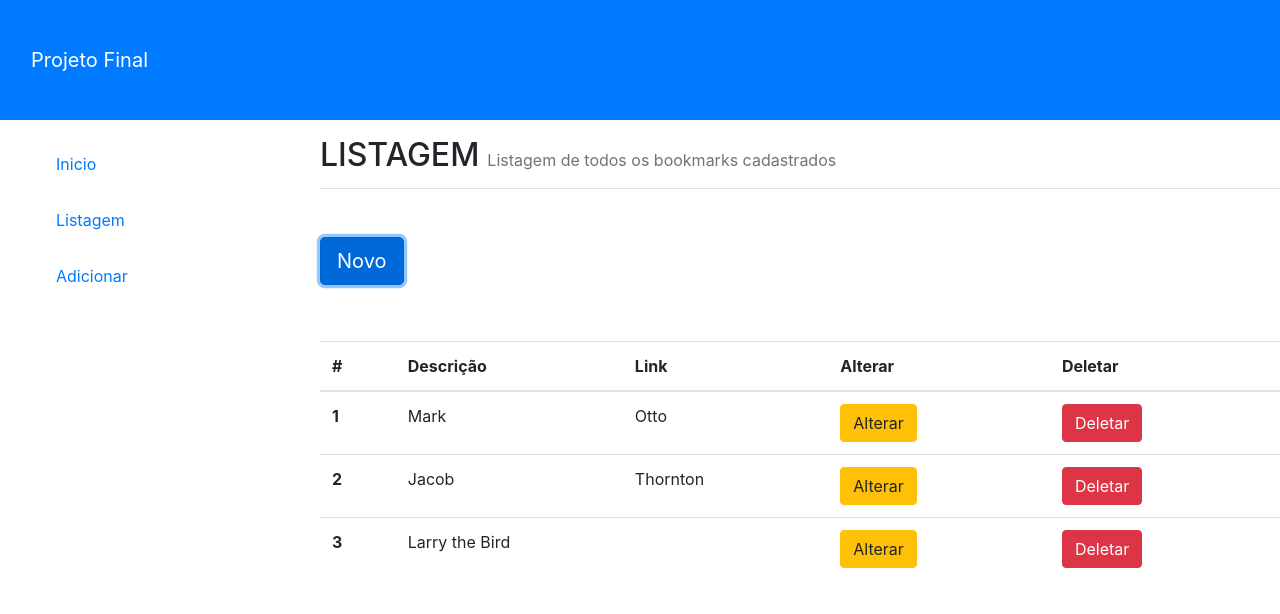
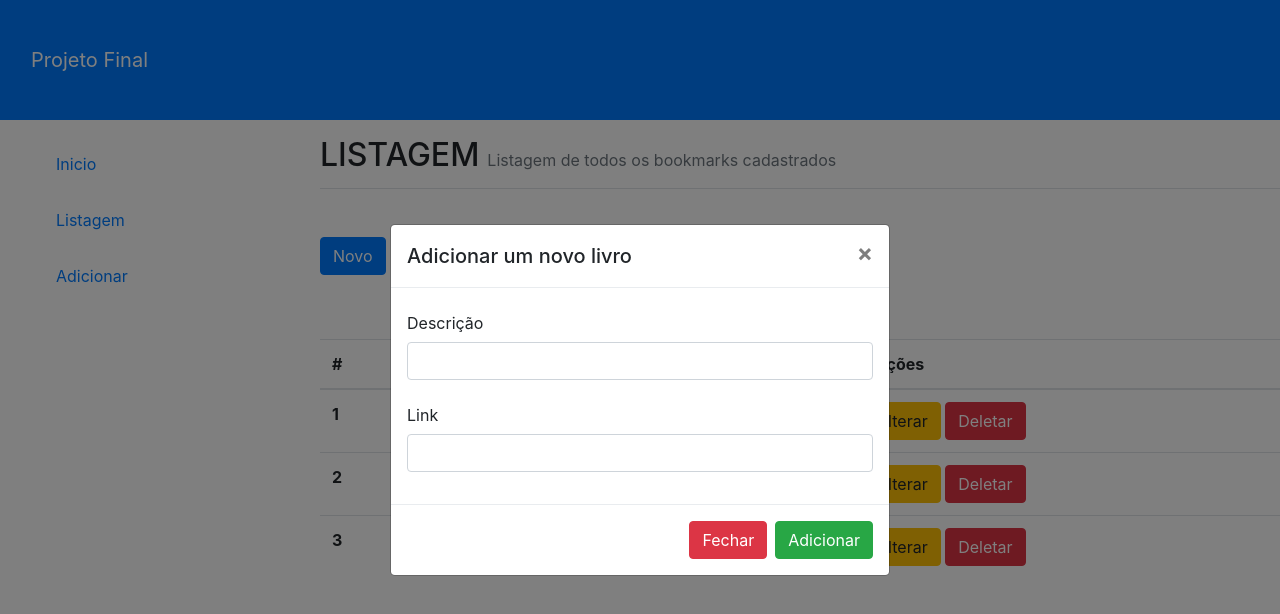
Before and after one commit to Olafi-MooN/Projeto-Final-Bootstrap-Otaviano, a plain HTML site: page index.html in a window 1280 px wide. Both pictures are taken after a click on the button "Novo". Drawn offline with nearby package versions, Linux system fonts and the light colour scheme.

Commit message:
adicionar modal para a criaçao de novos

```diff
--- a/index.html
+++ b/index.html
@@ -1,16 +1,15 @@
 <!DOCTYPE html>
 <html lang="pt-br">
+
 <head>
   <meta charset="utf-8">
-    <meta http-equiv="X-UA-Compatible" content="IE=edge">
-    <meta name="viewport" content="width=device-width, initial-scale=1">
-    <!-- The above 3 meta tags *must* come first in the head; any other head content must come *after* these tags -->
+  <meta name="viewport" content="width=device-width, initial-scale=1, shrink-to-fit=no">
   <title>Bootstrap 101 Template</title>
 
   <link rel="stylesheet" href="style-custom.css">
 
-    <!-- Bootstrap -->
-    <link rel="stylesheet" href="https://stackpath.bootstrapcdn.com/bootstrap/4.5.2/css/bootstrap.min.css" integrity="sha384-JcKb8q3iqJ61gNV9KGb8thSsNjpSL0n8PARn9HuZOnIxN0hoP+VmmDGMN5t9UJ0Z" crossorigin="anonymous">
+   <!-- Bootstrap CSS -->
+   <link rel="stylesheet" href="https://maxcdn.bootstrapcdn.com/bootstrap/4.0.0/css/bootstrap.min.css" integrity="sha384-Gn5384xqQ1aoWXA+058RXPxPg6fy4IWvTNh0E263XmFcJlSAwiGgFAW/dAiS6JXm" crossorigin="anonymous">
 
 <body>
   <nav class="navbar navbar-dark bg-primary">
@@ -34,7 +33,38 @@
       </div>
 
 
-          <button type="button" class="btn btn-primary btn-lg mt-5 mb-2">Novo</button>
+      <button type="button" class="btn btn-primary mt-5 mb-3" data-toggle="modal" data-target="#exampleModal" data-whatever="@getbootstrap">Novo</button>
+
+      <div class="modal fade" id="exampleModal" tabindex="-1" role="dialog" aria-labelledby="exampleModalLabel" aria-hidden="true">
+        <div class="modal-dialog modal-dialog-centered" role="document">
+          <div class="modal-content">
+            <div class="modal-header">
+              <h5 class="modal-title" id="exampleModalLabel">Adicionar um novo livro</h5>
+              <button type="button" class="close" data-dismiss="modal" aria-label="Close">
+                <span aria-hidden="true">&times;</span>
+              </button>
+            </div>
+            <div class="modal-body">
+              <form>
+                <div class="form-group">
+                  <label for="recipient-name" class="col-form-label">Descrição</label>
+                  <input type="text" class="form-control" id="recipient-name">
+                </div>
+                <div class="form-group">
+                  <label for="message-text" class="col-form-label">Link</label>
+                  <input class="form-control" id="message-text"></input>
+                </div>
+              </form>
+            </div>
+            <div class="modal-footer">
+              <button type="button" class="btn btn-danger" data-dismiss="modal">Fechar</button>
+              <button type="button" class="btn btn-success">Adicionar</button>
+            </div>
+          </div>
+        </div>
+      </div>
+
+
 
       <table class="table mt-5">
         <thead>
@@ -42,8 +72,7 @@
             <th scope="col">#</th>
             <th scope="col">Descrição</th>
             <th scope="col">Link</th>
-                <th scope="col">Alterar</th>
-                <th scope="col">Deletar</th>
+            <th scope="col">Opções</th>
           </tr>
         </thead>
         <tbody>
@@ -53,8 +82,6 @@
             <td>Otto</td>
             <td>
               <button type="button" class="btn btn-warning">Alterar</button>
-                </td>
-                <td>
               <button type="button" class="btn btn-danger">Deletar</button>
             </td>
           </tr>
@@ -64,8 +91,6 @@
             <td>Thornton</td>
             <td>
               <button type="button" class="btn btn-warning">Alterar</button>
-                </td>
-                <td>
               <button type="button" class="btn btn-danger">Deletar</button>
             </td>
           </tr>
@@ -74,15 +99,19 @@
             <td colspan="2">Larry the Bird</td>
             <td>
               <button type="button" class="btn btn-warning">Alterar</button>
-                </td>
-                <td>
               <button type="button" class="btn btn-danger">Deletar</button>
             </td>
           </tr>
         </tbody>
       </table>
   </div>
-    <script src="https://stackpath.bootstrapcdn.com/bootstrap/4.5.2/js/bootstrap.min.js" integrity="sha384-B4gt1jrGC7Jh4AgTPSdUtOBvfO8shuf57BaghqFfPlYxofvL8/KUEfYiJOMMV+rV" crossorigin="anonymous"></script>
-    <script src="https://stackpath.bootstrapcdn.com/bootstrap/4.5.2/js/bootstrap.bundle.min.js" integrity="sha384-LtrjvnR4Twt/qOuYxE721u19sVFLVSA4hf/rRt6PrZTmiPltdZcI7q7PXQBYTKyf" crossorigin="anonymous"></script>
+
+
+   <!-- Optional JavaScript -->
+    <!-- jQuery first, then Popper.js, then Bootstrap JS -->
+    <script src="https://code.jquery.com/jquery-3.2.1.slim.min.js" integrity="sha384-KJ3o2DKtIkvYIK3UENzmM7KCkRr/rE9/Qpg6aAZGJwFDMVNA/GpGFF93hXpG5KkN" crossorigin="anonymous"></script>
+    <script src="https://cdnjs.cloudflare.com/ajax/libs/popper.js/1.12.9/umd/popper.min.js" integrity="sha384-ApNbgh9B+Y1QKtv3Rn7W3mgPxhU9K/ScQsAP7hUibX39j7fakFPskvXusvfa0b4Q" crossorigin="anonymous"></script>
+    <script src="https://maxcdn.bootstrapcdn.com/bootstrap/4.0.0/js/bootstrap.min.js" integrity="sha384-JZR6Spejh4U02d8jOt6vLEHfe/JQGiRRSQQxSfFWpi1MquVdAyjUar5+76PVCmYl" crossorigin="anonymous"></script>
 </body>
+
 </html>
```
Also changed, not shown: main.html (added, +57 -0 lines). Lines whose indentation alone changed are shown as unchanged.
